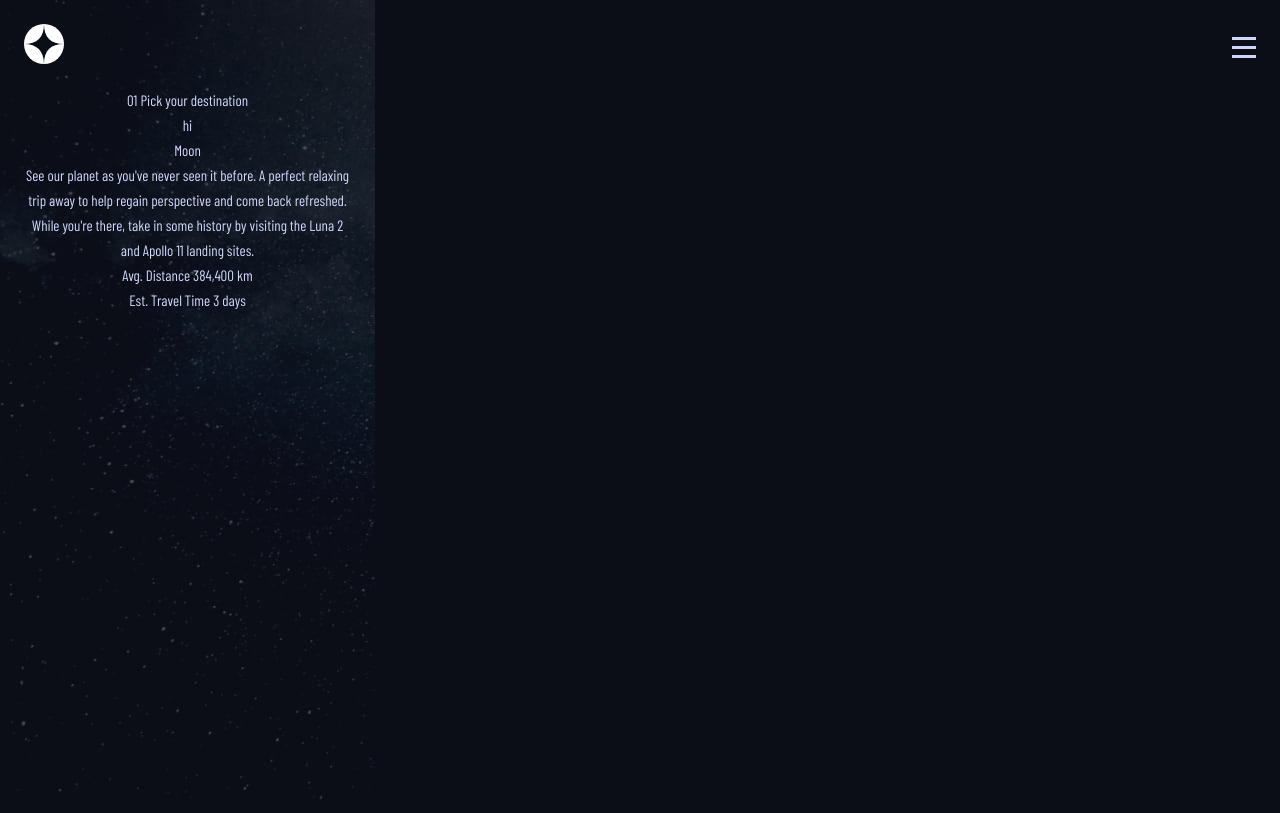
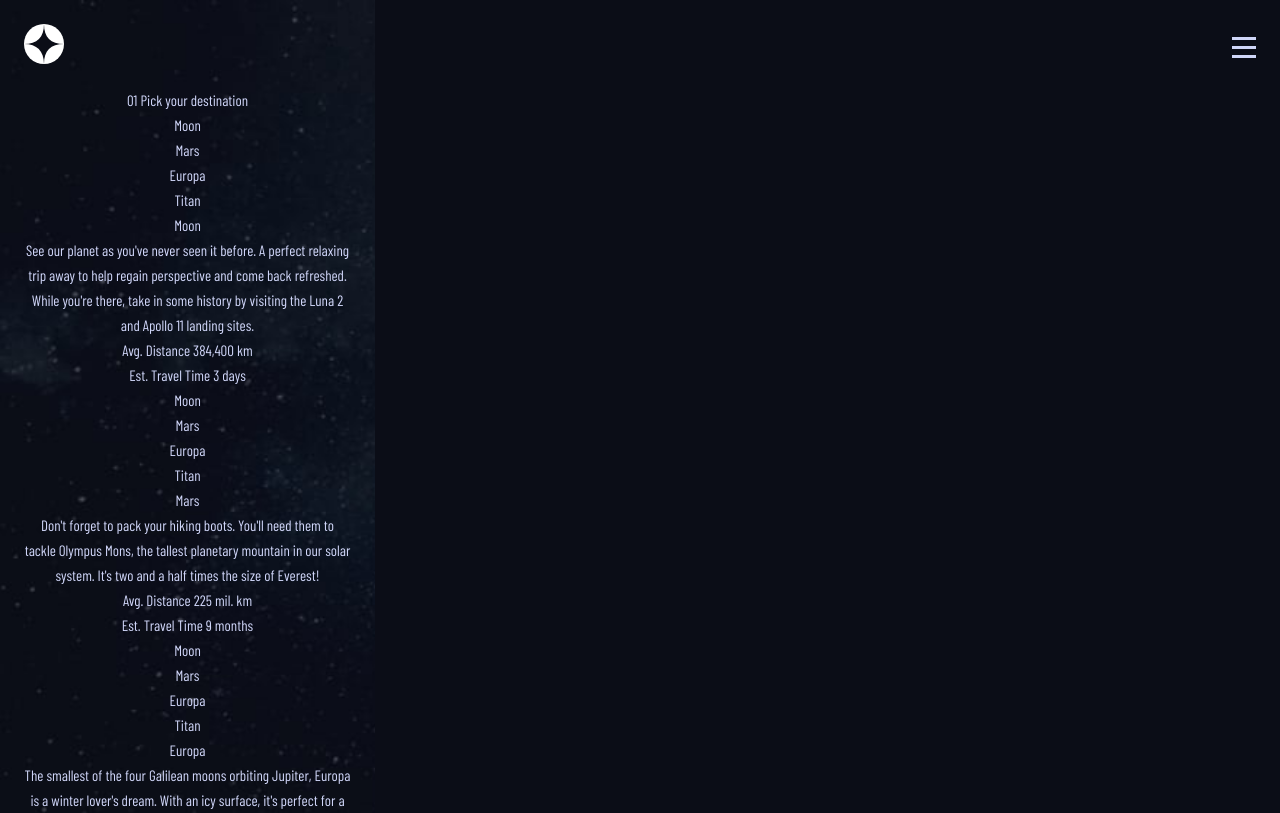
Before and after one commit to newbpydev/15-space-tourism-mp-website-ts-scss-nextjs, a Next.js app: page /destination in a window 1280 px wide. Shown: the top 813 px of the page. Built offline with nearby package versions, Linux system fonts and the light colour scheme; a web font is replaced by a local one.

Commit message:
feat(DestinationCard.tsx): add id attribute to article tag to enable linking to specific destination cards feat(DestinationNavBar.tsx): add links to each destination card in the navbar feat(page.tsx): render all destination cards instead of just the first one

```diff
--- a/src/app/components/cards/destination/DestinationCard.tsx
+++ b/src/app/components/cards/destination/DestinationCard.tsx
@@ -9,7 +9,7 @@ interface Props {
 
 function DestinationCard({ destination }: Props) {
   return (
-    <article className={styles.card}>
+    <article id={`#${destination.name}`} className={styles.card}>
       <header className={styles.header}>
         <DestinationNavBar />
         <h2 className={styles.title}>{destination.name}</h2>
--- a/src/app/components/navbar/DestinationNavBar.tsx
+++ b/src/app/components/navbar/DestinationNavBar.tsx
@@ -1,10 +1,22 @@
+import Link from "next/link";
 import styles from "../../styles/components/navbar/DestinationNavBar.module.scss";
 
 function DestinationNavBar() {
   return (
     <nav className={styles.nav}>
       <ul className={styles.list}>
-        <li className={styles.link}>hi</li>
+        <li className={styles.link}>
+          <Link href={"/destination/#moon"}>Moon</Link>
+        </li>
+        <li className={styles.link}>
+          <Link href={"/destination/#mars"}>Mars</Link>
+        </li>
+        <li className={styles.link}>
+          <Link href={"/destination/#europa"}>Europa</Link>
+        </li>
+        <li className={styles.link}>
+          <Link href={"/destination/#titan"}>Titan</Link>
+        </li>
       </ul>
     </nav>
   );
--- a/src/app/destination/page.tsx
+++ b/src/app/destination/page.tsx
@@ -7,9 +7,13 @@ interface Props {}
 async function DestinationPage() {
   const destinations = await getDestinations();
 
-  const renderDestination = destinations && (
-    <DestinationCard destination={destinations[0]} />
-  );
+  const renderDestination =
+    destinations &&
+    destinations.map((destination) => {
+      return (
+        <DestinationCard key={destination.name} destination={destination} />
+      );
+    });
 
   return (
     <main className={styles.main}>
```
